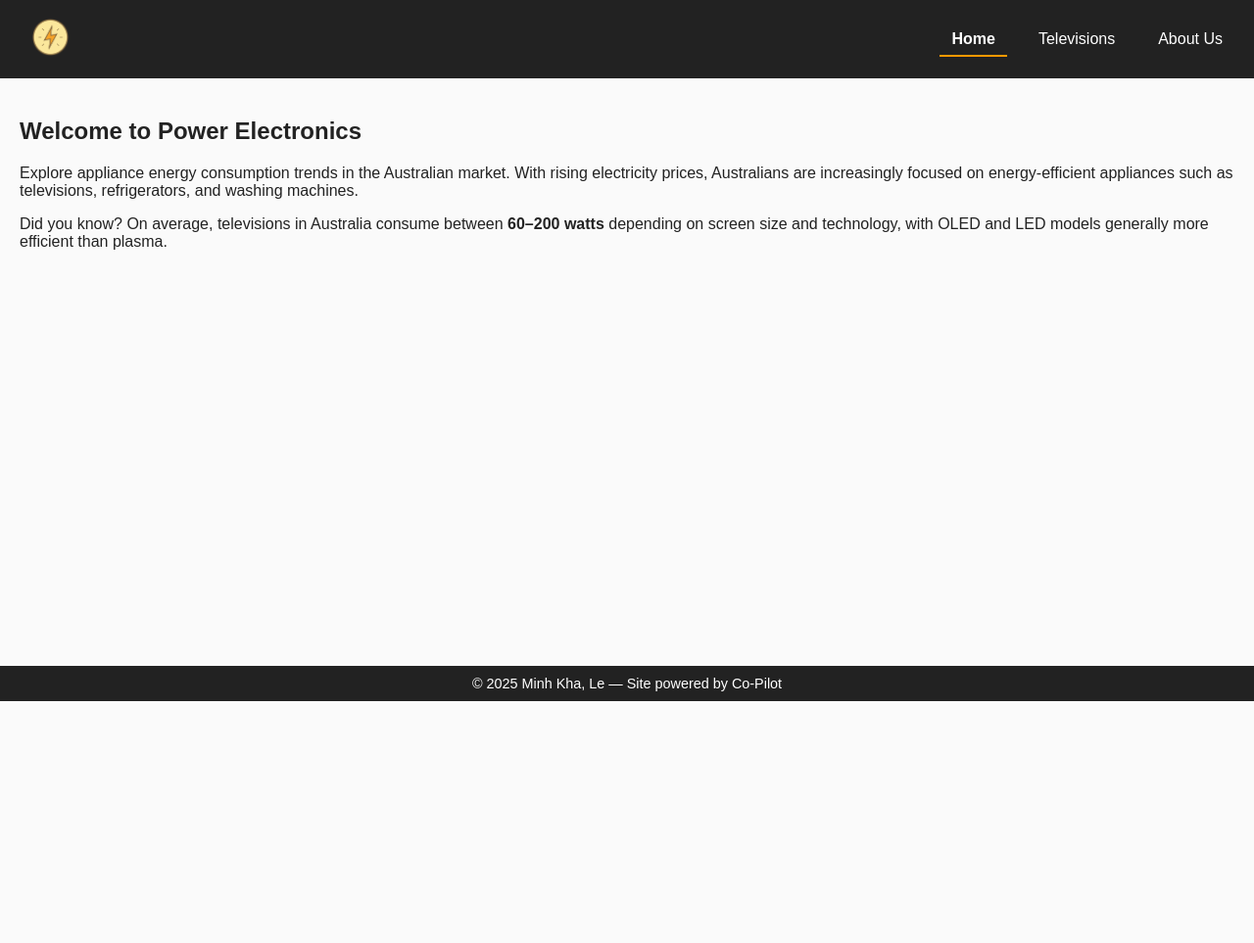
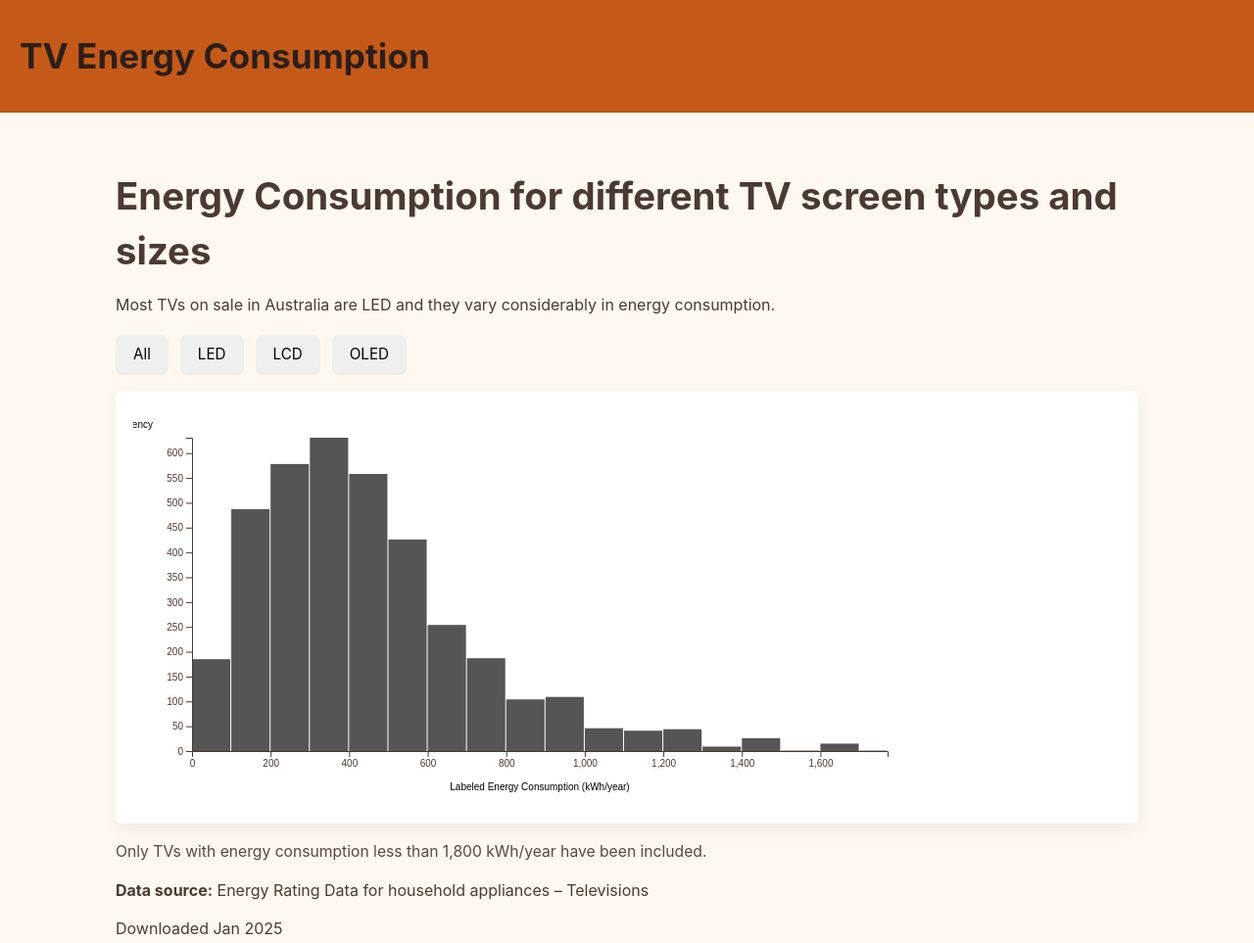
Before and after one commit to SimplyLMK/COS30045-Data-Visulisation_Clone, a plain HTML site: page index.html in a window 1280 px wide. Shown: the top 963 px of the page at 98% size. Before the commit the page ends 800 px from the top, so only its background shows below. Drawn offline with nearby package versions, Linux system fonts and the light colour scheme.

Commit message:
lab 6- version 1, filter not working but good checkpoint

```diff
--- /dev/null
+++ b/css/base.css
@@ -0,0 +1,116 @@
+/* base.css
+   Basic page layout, typography, header and footer styles for the Exercise7 D3 page
+*/
+
+/* Reset-ish */
+* { box-sizing: border-box; }
+html, body, #root { height: 100%; }
+body {
+  margin: 0;
+  font-family: -apple-system, BlinkMacSystemFont, "Segoe UI", Roboto, "Helvetica Neue",
+               Arial, "Noto Sans", "Liberation Sans", sans-serif;
+  background-color: #fff8f0; /* warm cream like example */
+  color: #4b3a31; /* brown-ish text */
+  line-height: 1.45;
+  -webkit-font-smoothing: antialiased;
+  -moz-osx-font-smoothing: grayscale;
+}
+
+/* Global containers */
+header {
+  background: #c55a18; /* orange banner */
+  color: #2b1f1a;
+  padding: 32px 20px;
+  box-shadow: inset 0 -2px 0 rgba(0,0,0,0.05);
+}
+header h1 {
+  margin: 0;
+  font-size: 2.2rem;
+  font-weight: 700;
+  color: #2b1f1a;
+}
+
+/* Main content wrapper */
+main {
+  max-width: 1100px;
+  margin: 28px auto;
+  padding: 30px 28px;
+  background: transparent;
+}
+
+/* Main title + lead */
+main > h2 {
+  font-size: 2.4rem;
+  margin: 0 0 8px 0;
+  color: #4b3a31;
+  font-weight: 700;
+}
+main > p.lead {
+  margin: 10px 0 22px 0;
+  color: #5b463f;
+  font-size: 1.1rem;
+}
+
+/* Filter buttons container spacing
+   (visualisations.css will handle per-button colors) */
+#filter-buttons {
+  display: flex;
+  gap: 12px;
+  margin: 18px 0;
+}
+
+/* Generic button baseline */
+button {
+  font-family: inherit;
+  font-size: 0.95rem;
+  border: none;
+  border-radius: 8px;
+  padding: 10px 18px;
+  cursor: pointer;
+  transition: transform 0.08s ease, box-shadow 0.08s ease;
+  box-shadow: 0 2px 0 rgba(0,0,0,0.06);
+}
+
+button:active { transform: translateY(1px); }
+button:focus { outline: 3px solid rgba(197,90,24,0.15); outline-offset: 2px; }
+
+/* Note paragraph and data source */
+.note {
+  margin-top: 18px;
+  color: #5b463f;
+  font-size: 0.98rem;
+}
+
+footer {
+  margin-top: 36px;
+  background: #4b3227;
+  color: rgba(255,255,255,0.9);
+  text-align: center;
+  padding: 18px 10px;
+  font-size: 0.95rem;
+  border-top: 4px solid rgba(0,0,0,0.06);
+}
+
+/* Chart container baseline */
+#chart {
+  margin-top: 8px;
+  background: #fff;
+  border-radius: 6px;
+  padding: 18px;
+  box-shadow: 0 6px 18px rgba(0,0,0,0.06);
+  width: 100%;
+  overflow: hidden;
+}
+
+/* Responsive tweaks */
+@media (max-width: 900px) {
+  header h1 { font-size: 1.6rem; }
+  main { padding: 18px; margin: 18px; }
+  main > h2 { font-size: 1.6rem; }
+  #filter-buttons { flex-wrap: wrap; gap: 8px; }
+  button { padding: 8px 12px; border-radius: 6px; font-size: 0.9rem; }
+}
+
+/* Small utility */
+.center { text-align: center; }
+.muted { color: #7a645c; font-size: 0.95rem; }
--- /dev/null
+++ b/css/visualisation.css
@@ -0,0 +1,22 @@
+#filter-buttons {
+  margin: 20px 0;
+}
+
+.filter-btn {
+  background-color: #c86421;
+  border: none;
+  color: white;
+  padding: 10px 20px;
+  margin-right: 5px;
+  cursor: pointer;
+  border-radius: 5px;
+}
+
+.filter-btn.active {
+  background-color: #f6a55b;
+  color: #fff;
+}
+
+#chart {
+  margin-top: 20px;
+}
--- a/index.html
+++ b/index.html
@@ -1,153 +1,42 @@
 <!DOCTYPE html>
 <html lang="en">
 <head>
-  <meta charset="UTF-8">
-  <title>Power Electronics</title>
-  <style>
-    /* Reset */
-    body, ul {
-      margin: 0;
-      padding: 0;
-    }
-
-    body {
-      font-family: Arial, sans-serif;
-      background-color: #fafafa;
-      color: #222;
-    }
-
-    /* Navbar */
-    .navbar {
-      display: flex;
-      align-items: center;
-      background-color: #222;
-      padding: 10px 20px;
-    }
-
-    .logo img {
-      height: 40px;
-      cursor: pointer;
-    }
-
-    .navbar ul {
-      list-style: none;
-      display: flex;
-      margin-left: auto;
-    }
-
-    .navbar li {
-      margin-left: 20px;
-    }
-
-    .navbar a {
-      text-decoration: none;
-      color: white;
-      padding: 8px 12px;
-      transition: background-color 0.3s, color 0.3s;
-      cursor: pointer;
-    }
-
-    /* Hover feedback */
-    .navbar a:hover {
-      background-color: #f90;
-      color: #000;
-      border-radius: 4px;
-    }
-
-    /* Active page feedback */
-    .navbar a.active {
-      font-weight: bold;
-      border-bottom: 2px solid #f90;
-    }
-
-    /* Page content */
-    main {
-      padding: 20px;
-      min-height: 70vh;
-    }
-
-    section {
-      display: none;
-    }
-
-    section.active {
-      display: block;
-    }
-
-    /* Footer */
-    footer {
-      background-color: #222;
-      color: white;
-      text-align: center;
-      padding: 10px;
-      font-size: 0.9em;
-    }
-  </style>
+  <meta charset="UTF-8" />
+  <title>TV Energy Consumption</title>
+  <link rel="stylesheet" href="css/base.css" />
+  <link rel="stylesheet" href="css/visualisations.css" />
+  <script src="https://d3js.org/d3.v7.min.js"></script>
 </head>
 <body>
-  <!-- Navigation -->
-  <nav class="navbar">
-    <a class="logo" onclick="showPage('home')">
-      <img src="images/PowerIcon.png" alt="Power Logo">
-    </a>
-    <ul>
-      <li><a onclick="showPage('home')" id="nav-home" class="active">Home</a></li>
-      <li><a onclick="showPage('televisions')" id="nav-televisions">Televisions</a></li>
-      <li><a onclick="showPage('about')" id="nav-about">About Us</a></li>
-    </ul>
-  </nav>
+  <header>
+    <h1>TV Energy Consumption</h1>
+  </header>
 
-  <!-- Page Content -->
   <main>
-    <section id="home" class="active">
-      <h1>Welcome to Power Electronics</h1>
-      <p>Explore appliance energy consumption trends in the Australian market.
-         With rising electricity prices, Australians are increasingly focused on energy-efficient
-         appliances such as televisions, refrigerators, and washing machines.</p>
-      <p>Did you know? On average, televisions in Australia consume between <strong>60–200 watts</strong>
-         depending on screen size and technology, with OLED and LED models generally more efficient than plasma.</p>
-    </section>
+    <h2>Energy Consumption for different TV screen types and sizes</h2>
+    <p>Most TVs on sale in Australia are LED and they vary considerably in energy consumption.</p>
 
-    <section id="televisions">
-      <h1>Television Energy Consumption</h1>
-      <p>In the Australian market, the energy efficiency of televisions varies greatly by screen
-         technology and size. For example:</p>
-      <ul>
-        <li><strong>LED TVs</strong>: 60–120 W, highly efficient</li>
-        <li><strong>OLED TVs</strong>: 90–150 W, good balance of quality and efficiency</li>
-        <li><strong>Plasma TVs</strong>: 150–300 W, less efficient and being phased out</li>
-      </ul>
-      <p>The Australian Government’s <em>Energy Rating Label</em> helps consumers compare running costs.
-         Households that choose 5-star rated TVs can save hundreds in electricity bills over a product’s lifetime.</p>
-    </section>
+    <div id="filter-buttons">
+      <button class="filter-btn active" data-type="All">All</button>
+      <button class="filter-btn" data-type="LED">LED</button>
+      <button class="filter-btn" data-type="LCD">LCD</button>
+      <button class="filter-btn" data-type="OLED">OLED</button>
+    </div>
 
-    <section id="about">
-      <h1>About Power Electronics</h1>
-      <p>We provide insights into energy-efficient appliances to help Australians make smarter
-         purchasing decisions. Our mission is to reduce energy consumption while promoting
-         sustainable technology choices.</p>
-    </section>
+    <div id="chart"></div>
+
+    <p class="note">Only TVs with energy consumption less than 1,800 kWh/year have been included.</p>
+    <p><strong>Data source:</strong> Energy Rating Data for household appliances – Televisions</p>
+    <p>Downloaded Jan 2025</p>
   </main>
 
-  <!-- Footer -->
   <footer>
-    &copy; <span id="year"></span> Minh Kha, Le — Site powered by Co-Pilot
+    © 2025 Data Visualisation Week 6
   </footer>
 
-  <script>
-    // Show the selected section
-    function showPage(pageId) {
-      document.querySelectorAll("main section").forEach(sec => sec.classList.remove("active"));
-      document.getElementById(pageId).classList.add("active");
-
-      document.querySelectorAll(".navbar a").forEach(link => link.classList.remove("active"));
-      document.getElementById("nav-" + pageId)?.classList.add("active");
-    }
-
-    // Insert current year automatically
-    document.addEventListener("DOMContentLoaded", () => {
-      document.getElementById("year").textContent = new Date().getFullYear();
-    });
-  </script>
+  <script src="js/shared-constants.js"></script>
+  <script src="js/load-data.js"></script>
+  <script src="js/histogram.js"></script>
+  <script src="js/interactions.js"></script>
 </body>
 </html>
--- /dev/null
+++ b/js/histogram.js
@@ -0,0 +1,63 @@
+async function drawHistogram(selectedType = "All") {
+  const data = await loadData();
+
+  const filtered =
+    selectedType === "All"
+      ? data
+      : data.filter(d => d.screenType === selectedType);
+
+  d3.select("#chart").selectAll("*").remove();
+
+  const svg = d3.select("#chart")
+    .append("svg")
+    .attr("width", SVG_WIDTH)
+    .attr("height", SVG_HEIGHT);
+
+  const width = SVG_WIDTH - MARGIN.left - MARGIN.right;
+  const height = SVG_HEIGHT - MARGIN.top - MARGIN.bottom;
+
+  const g = svg.append("g")
+    .attr("transform", `translate(${MARGIN.left},${MARGIN.top})`);
+
+  const x = d3.scaleLinear()
+    .domain([0, d3.max(filtered, d => d.energy)])
+    .range([0, width]);
+
+  const bins = d3.bin()
+    .domain(x.domain())
+    .thresholds(20)
+    (filtered.map(d => d.energy));
+
+  const y = d3.scaleLinear()
+    .domain([0, d3.max(bins, d => d.length)])
+    .range([height, 0]);
+
+  // bars
+  g.selectAll("rect")
+    .data(bins)
+    .join("rect")
+    .attr("x", d => x(d.x0))
+    .attr("y", d => y(d.length))
+    .attr("width", d => x(d.x1) - x(d.x0) - 1)
+    .attr("height", d => height - y(d.length))
+    .attr("fill", "#555");
+
+  // x-axis
+  g.append("g")
+    .attr("transform", `translate(0,${height})`)
+    .call(d3.axisBottom(x))
+    .append("text")
+    .attr("x", width / 2)
+    .attr("y", 40)
+    .attr("fill", "black")
+    .text("Labeled Energy Consumption (kWh/year)");
+
+  // y-axis
+  g.append("g")
+    .call(d3.axisLeft(y))
+    .append("text")
+    .attr("x", -40)
+    .attr("y", -10)
+    .attr("fill", "black")
+    .text("Frequency");
+}
--- /dev/null
+++ b/js/interactions.js
@@ -0,0 +1,10 @@
+document.addEventListener("DOMContentLoaded", () => {
+  drawHistogram("All");
+
+  d3.selectAll(".filter-btn").on("click", function () {
+    d3.selectAll(".filter-btn").classed("active", false);
+    d3.select(this).classed("active", true);
+    const type = d3.select(this).attr("data-type");
+    drawHistogram(type);
+  });
+});
--- /dev/null
+++ b/js/load-data.js
@@ -0,0 +1,12 @@
+async function loadData() {
+  const data = await d3.csv(DATA_PATH, d3.autoType);
+  const energyCol = Object.keys(data[0]).find(k => k.toLowerCase().includes("energy"));
+  const screenCol = Object.keys(data[0]).find(k => k.toLowerCase().includes("screen"));
+
+  return data
+    .filter(d => d[energyCol] < ENERGY_LIMIT)
+    .map(d => ({
+      energy: d[energyCol],
+      screenType: d[screenCol]
+    }));
+}
--- /dev/null
+++ b/js/shared-constants.js
@@ -0,0 +1,5 @@
+const DATA_PATH = "data/Ex6_TVdata.csv";
+const ENERGY_LIMIT = 1800;
+const SVG_WIDTH = 800;
+const SVG_HEIGHT = 400;
+const MARGIN = { top: 30, right: 30, bottom: 50, left: 60 };
```
Also changed, not shown: data/Ex6_TVdata.csv (added), images/PowerIcon.png (deleted), lab0_2.js (deleted), placeholder.txt (deleted), 2 other files.
